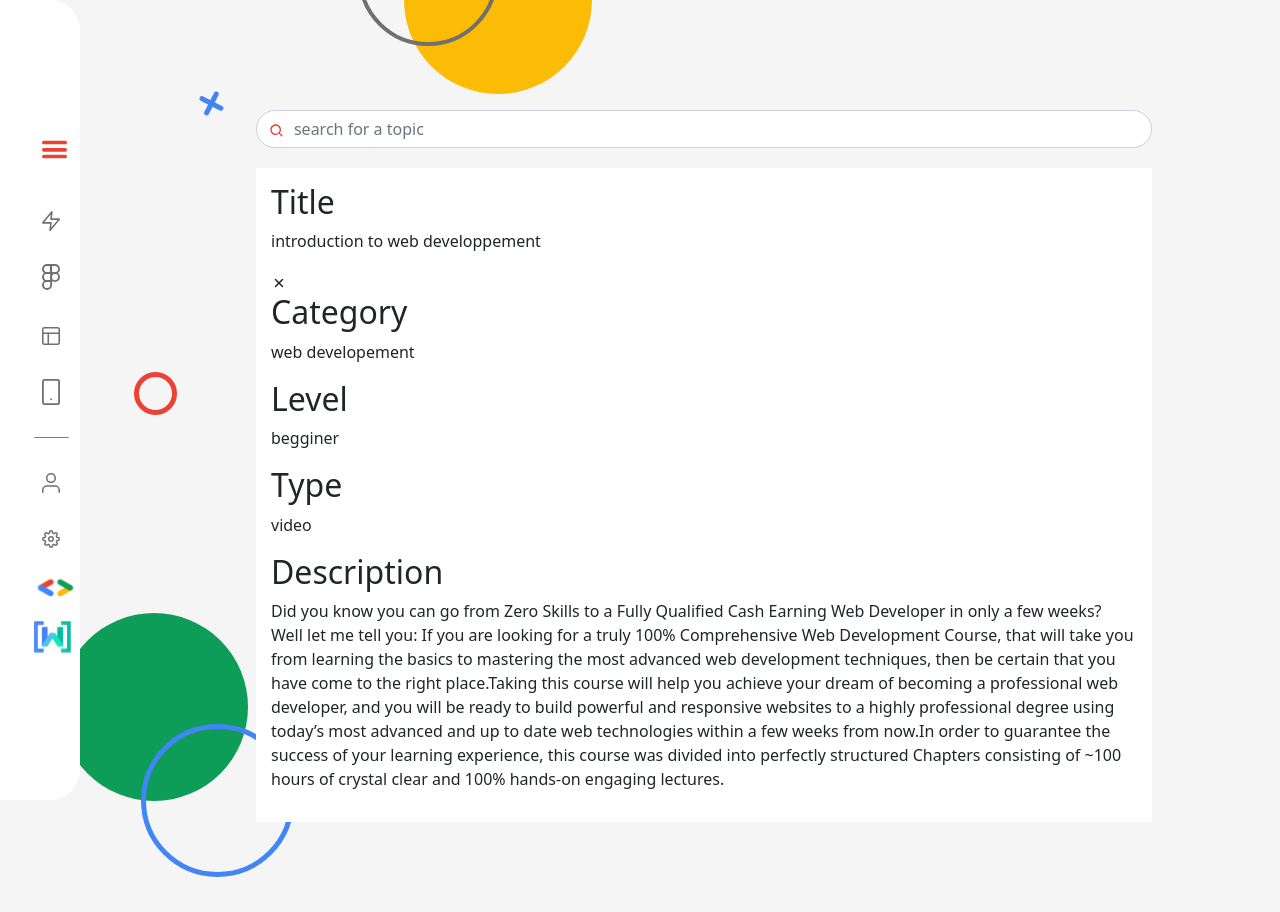
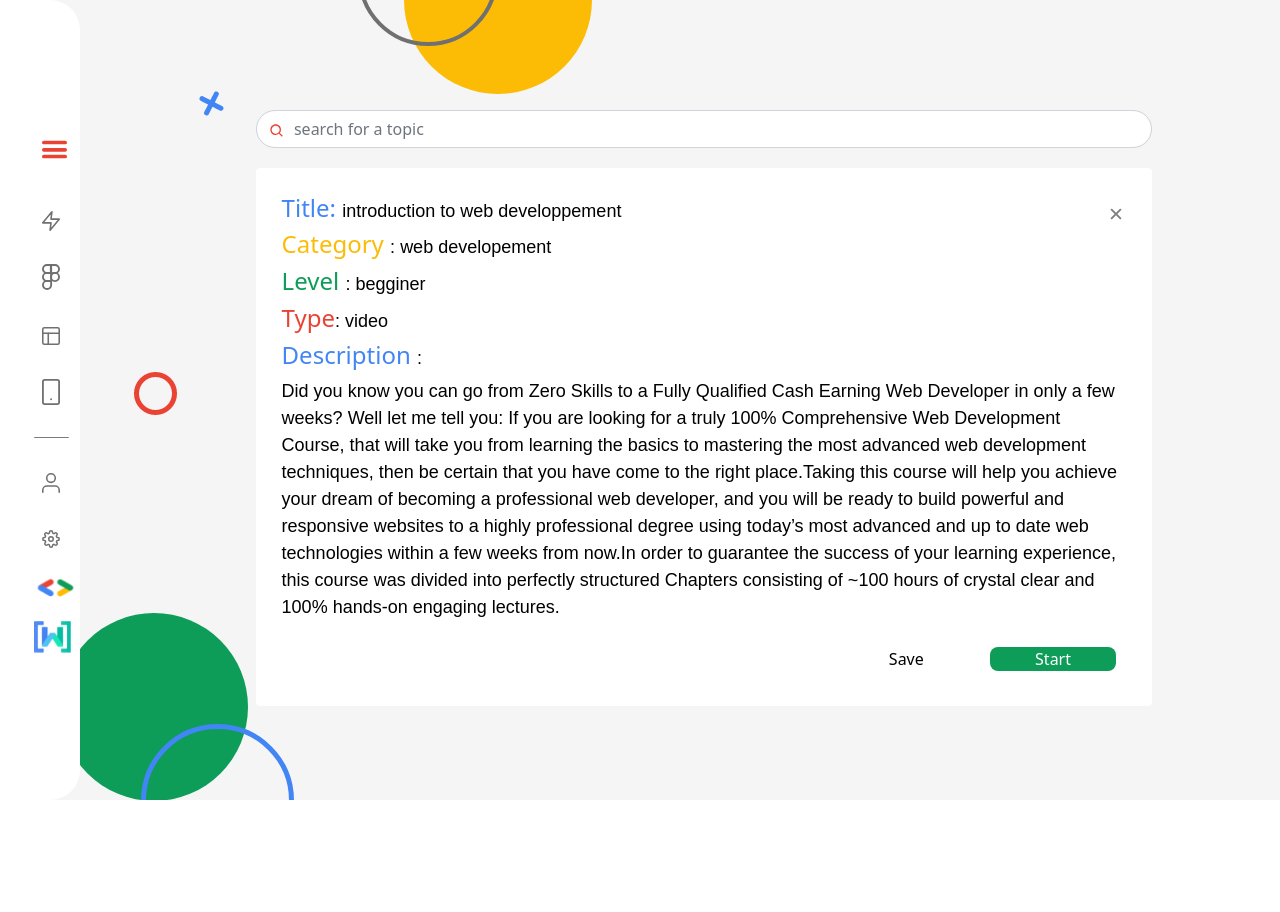
Before and after one commit to amir-coder/GDG-ResourcesPlatform-client, a React (Create React App) app: page /DetailedRessource in a window 1280 px wide. After the commit the page ends 800 px from the top, so only its background shows below. Built offline with nearby package versions, Linux system fonts and the light colour scheme.

Commit message:
styling fixed

```diff
--- a/src/pages/DetailedRessource.js
+++ b/src/pages/DetailedRessource.js
@@ -19,17 +19,38 @@ function Home() {
          <BiSearch className='iconSearch'/>
          <input type="text" class="form-control" placeholder='      search for a topic' style={{borderRadius : 100}}/>  </div>
     <div className='contentDetailed '>
-        <h2 id='title'>Title</h2>
-        <p>{title}</p>
-        <span><IoClose /></span>
-        <h2>Category</h2>
-        <p>{category}</p>
-        <h2>Level</h2>
-        <p>{level}</p>
-        <h2>Type</h2>
-        <p>{type}</p>
-        <h2>Description</h2>
-        <p>{description}</p>
+       <div style={{
+         display: 'flex',
+         justifyContent : 'space-between',
+
+       }}>
+       <h4 id='title'>Title: <span className='content'>{title}</span></h4>
+
+        <button className='closeButton'><IoClose /></button>
+       </div>
+
+
+        <h4 id='category'>Category <span className='content'>: {category}</span></h4>
+
+        <h4 id='level'>Level <span className='content'>: {level} </span></h4>
+
+        <h4 id='type'>Type<span className='content'>: {type} </span></h4>
+
+        <h4 id='description'>Description <span className='content'>: </span></h4>
+
+        <p className='content'> {description}</p>
+
+        <div style={{
+         display: 'flex',
+         justifyContent : 'right',
+
+       }}>
+
+
+        <button id='save' className='buttons'>Save</button>
+        <button id='start' className='buttons'>Start</button>
+       </div>
+
 
 
     </div>
--- a/src/pages/DetailedRessources.css
+++ b/src/pages/DetailedRessources.css
@@ -24,5 +24,64 @@ form-control{
     border: none;
     margin-left: 20%;
     margin-right: 10%;
+    border-radius: 0.25rem;
+    padding: 2%;
 
 }
+
+.content{
+    font-family: sans-serif,montserrat;
+    font-size: 18px;
+    color: black;
+}
+
+.closeButton{
+    background-color: #fff;
+    border: none;
+    font-size: 20px;
+    opacity: 50%;
+}
+
+
+#title{
+    color: #4285F4;
+}
+
+#category{
+    color: #FCBC05;
+}
+
+#level{
+    color: #0D9D58;
+}
+
+#type{
+    color: #EA4334;
+}
+
+#description{
+    color: #4285F4;
+}
+
+#start{
+    background-color: #0D9D58;
+    color: white;
+}
+
+#save{
+    background-color: white;
+    border: none;
+}
+
+.buttons{
+    width: 15%;
+    margin: 10px;
+    border-radius: 0.5rem;
+    border: none;
+}
+
+#save:hover{
+
+    border: 1px solid;
+    border-color: #0D9D58;
+}
```
